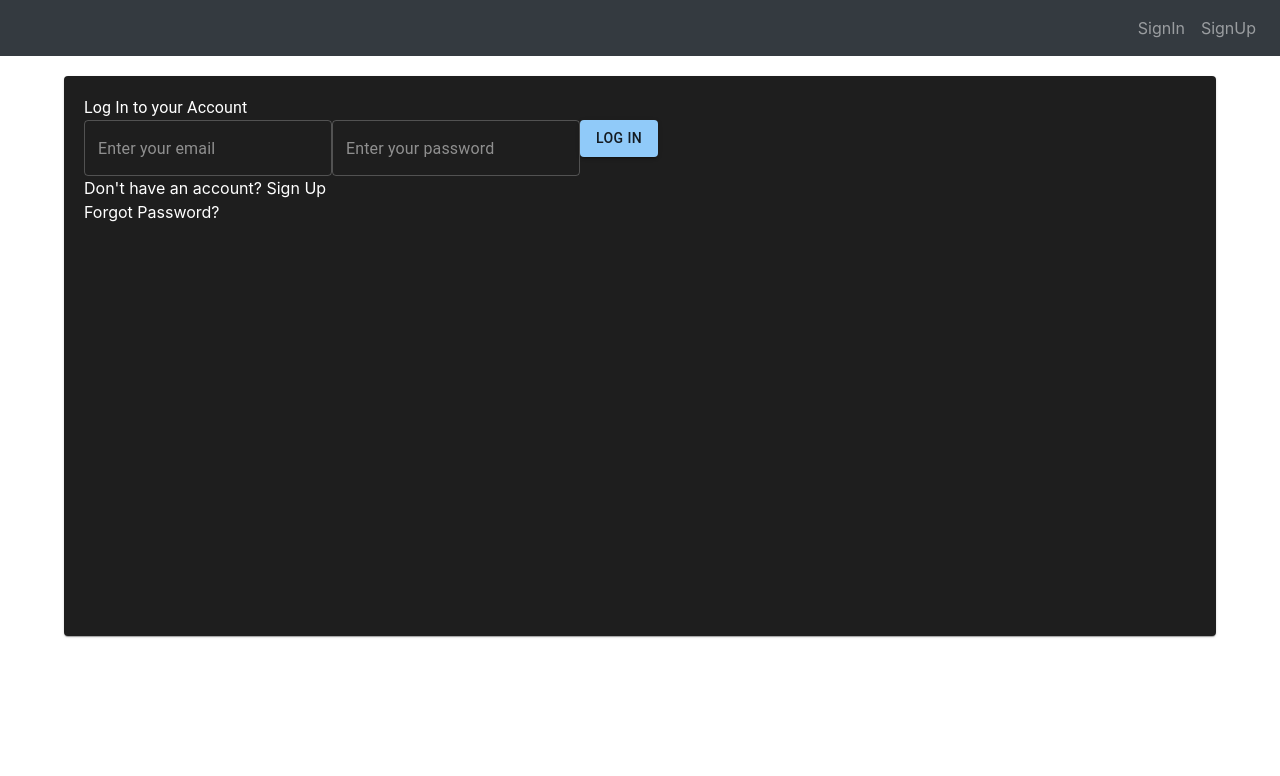
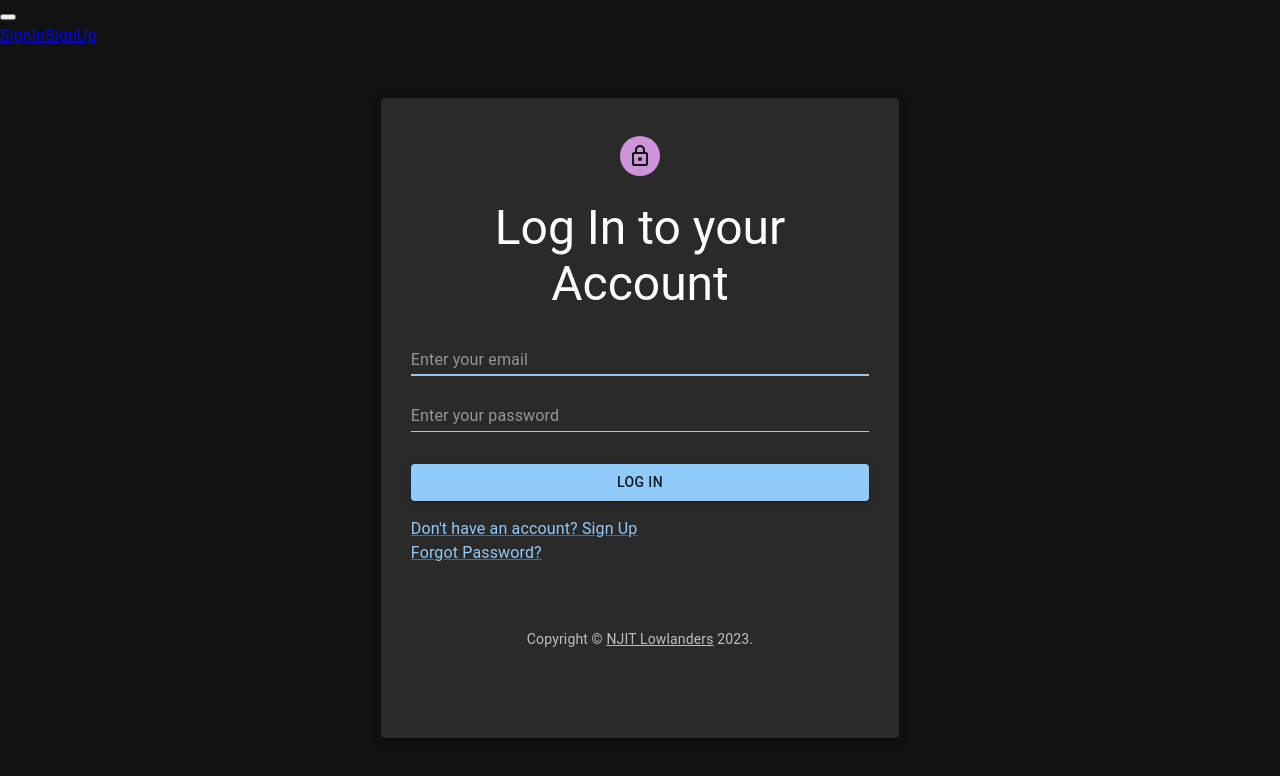
Before and after one commit to jcabrera2502/NJIT-Lowlanders, a React (Create React App) app in the folder frontend/: page /SignIn in a window 1280 px wide. Shown: the top 776 px of the page. Built offline with nearby package versions, Linux system fonts and the light colour scheme; no server answers.

Commit message:
Styled Log In page

```diff
--- a/frontend/public/index.html
+++ b/frontend/public/index.html
@@ -29,19 +29,6 @@
     <!-- jquery latest -->
     <script src="https://code.jquery.com/jquery-latest.js"></script>
 
-    <!-- bootstrap version 4.3.1 -->
-    <link rel="stylesheet" href="https://stackpath.bootstrapcdn.com/bootstrap/4.3.1/css/bootstrap.min.css">
-    <script src="https://stackpath.bootstrapcdn.com/bootstrap/4.3.1/js/bootstrap.min.js"></script>
-
-    <!-- bootstrap popper 1.14.7 -->
-    <script src="https://cdnjs.cloudflare.com/ajax/libs/popper.js/1.14.7/umd/popper.min.js"></script>
-
-    <!-- ekko lightbox 5.3.0 -->
-    <link rel="stylsheet" href="https://cdnjs.cloudflare.com/ajax/libs/ekko-lightbox/5.3.0/ekko-lightbox.css">
-    <script src="https://cdnjs.cloudflare.com/ajax/libs/ekko-lightbox/5.3.0/ekko-lightbox.js"></script>
-
-    <!-- font awesome 4.7.0 -->
-    <link rel="stylesheet" href="https://cdnjs.cloudflare.com/ajax/libs/font-awesome/4.7.0/css/font-awesome.min.css">
   </head>
   <body>
     <noscript>You need to enable JavaScript to run this app.</noscript>
--- a/frontend/src/components/Auth-Components/SignIn.jsx
+++ b/frontend/src/components/Auth-Components/SignIn.jsx
@@ -1,15 +1,29 @@
 import React, { useState } from "react";
 import {auth} from "../../firebase"
 import { signInWithEmailAndPassword, sendPasswordResetEmail } from "firebase/auth";
-import { Button, TextField, Paper, Avatar, Typography, Grid, Container,
-         CssBaseline, AppBar, Link} from "@mui/material";
+import { Button, TextField, Paper, Typography, Container,
+         CssBaseline, Link, Box, Avatar} from "@mui/material";
+import LockOutlinedIcon from '@mui/icons-material/LockOutlined';
+
+function Copyright(props) {
+  return (
+    <Typography variant="body2" color="text.secondary" align="center" {...props}>
+      {'Copyright © '}
+      <Link color="inherit" href="https://github.com/jcabrera2502/NJIT-Lowlanders">
+        NJIT Lowlanders
+      </Link>{' '}
+      {new Date().getFullYear()}
+      {'.'}
+    </Typography>
+  );
+}
 
 const paperStyle =
 {
-  padding: 20,
-  height: "70vh",
-  width: "280",
-  margin: "20px auto"
+  padding: 30,
+  height: "80vh",
+  width: "45%",
+  margin: "50px auto"
 };
 
 const SignIn = () => {
@@ -47,45 +61,68 @@ const SignIn = () => {
     window.location.href = "http://localhost:3000/";
   };
 
-
   return (
     <>
+    <CssBaseline>
         <Container>
-        <div className="sign-in-container">
-          <Paper variant="elevation" square={false} style={paperStyle} >
+          <Paper elevation={5} variant="elevation" square={false} style={paperStyle} >
+          <Box
+          sx={{
+            display: 'flex',
+            flexDirection: 'column',
+            alignItems: 'center',
+          }}
+          >
+            <Avatar sx={{ m: 1, bgcolor: 'secondary.main' }}>
+              <LockOutlinedIcon />
+            </Avatar>
+          </Box>
             <form onSubmit={signIn}>
-            <Typography>Log In to your Account</Typography>
+              <Box sx={{ mt: 2, mb: 2 }}>
+                <Typography variant="h3" textAlign={"center"}>Log In to your Account</Typography>
+              </Box>
               <TextField
+                margin = "normal"
+                variant="standard"
                 type="email"
                 placeholder="Enter your email"
                 value={email}
                 onChange={(e) => setEmail(e.target.value)}
-            ></TextField>
+                autoFocus
+                required
+                fullWidth
+              />
               <TextField
+                margin = "normal"
+                variant="standard"
                 type="password"
                 placeholder="Enter your password"
                 value={password}
                 onChange={(e) => setPassword(e.target.value)}
-            ></TextField>
-            <Button variant="contained" type="submit">Log In</Button>
-            <div>
-            <Link variant="contained" type="button" onClick={() => (window.location.href = "http://localhost:3000/SignUp")}> Don't have an account? Sign Up</Link>
-            </div>
+                required
+                fullWidth
+              />
+              <Button
+                sx={{ mt: 3, mb: 2 }}
+                variant="contained"
+                type="submit"
+                fullWidth
+              >Log In</Button>
+              <Link type="button" onClick={() => (window.location.href = "http://localhost:3000/SignUp")}>Don't have an account? Sign Up</Link>
             </form>
-
-
             {!resetEmailSent ? (
               <div>
-              <Link variant="contained" onClick={handleForgotPassword}>Forgot Password?</Link>
+                <Link type="button" variant="contained" onClick={handleForgotPassword}>Forgot Password?</Link>
               </div>
             ) : (
               <div>
-              <p>Password reset email sent. Check your email to reset your password.</p>
+                <Typography>Password reset email sent. Check your email to reset your password.</Typography>
               </div>
             )}
+            <Copyright sx={{ mt: 8, mb: 4 }} />
           </Paper>
-        </div>
           </Container>
+      </CssBaseline>
     </>
   );
 };
--- a/frontend/src/components/Auth-Components/SignUp.jsx
+++ b/frontend/src/components/Auth-Components/SignUp.jsx
@@ -1,7 +1,9 @@
 import { createUserWithEmailAndPassword } from "firebase/auth";
 import React, { useState } from "react";
 import { auth } from "../../firebase";
-
+import { Button, TextField, Paper, Typography, Container,
+  CssBaseline, Link, Box, Avatar, Grid} from "@mui/material";
+import LockOutlinedIcon from '@mui/icons-material/LockOutlined';
 const SignUp = () => {
       // State variables for email, password, password confirmation, and error message
 
```
Lines whose indentation alone changed are shown as unchanged.
